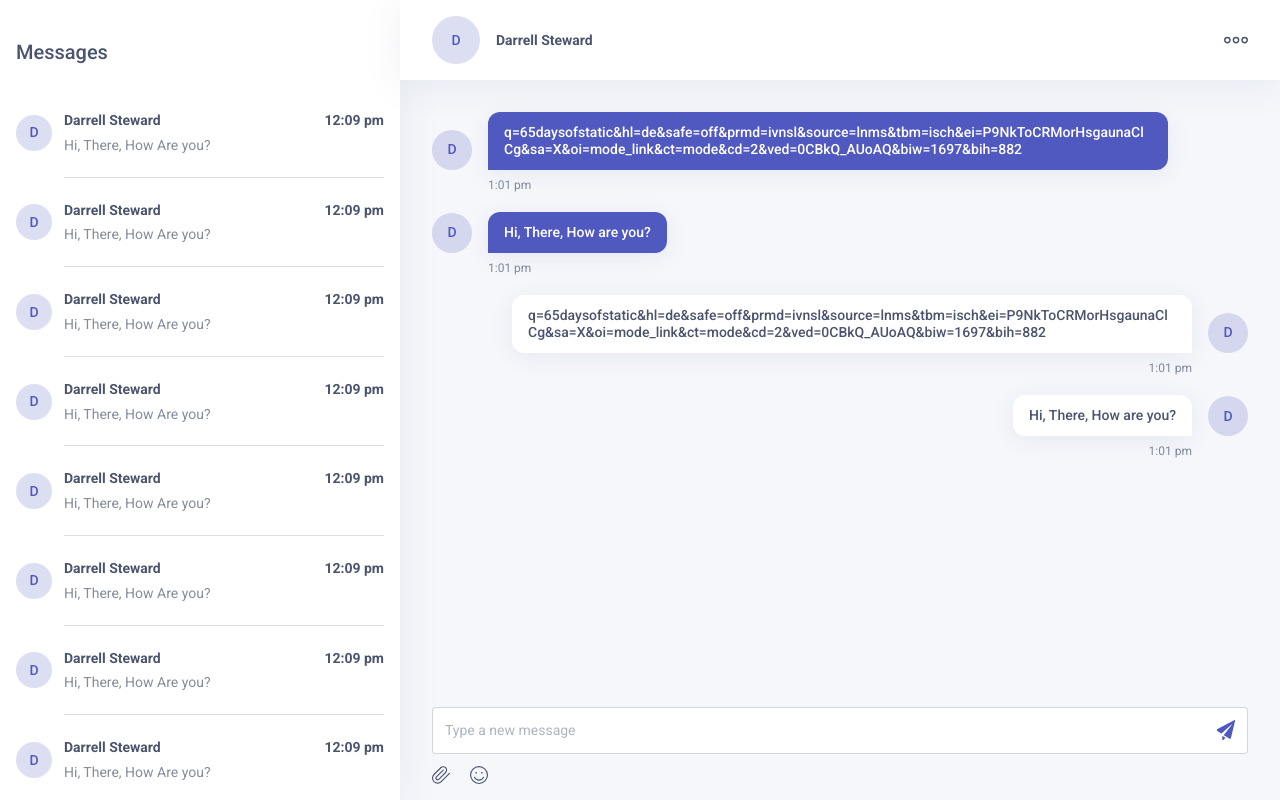
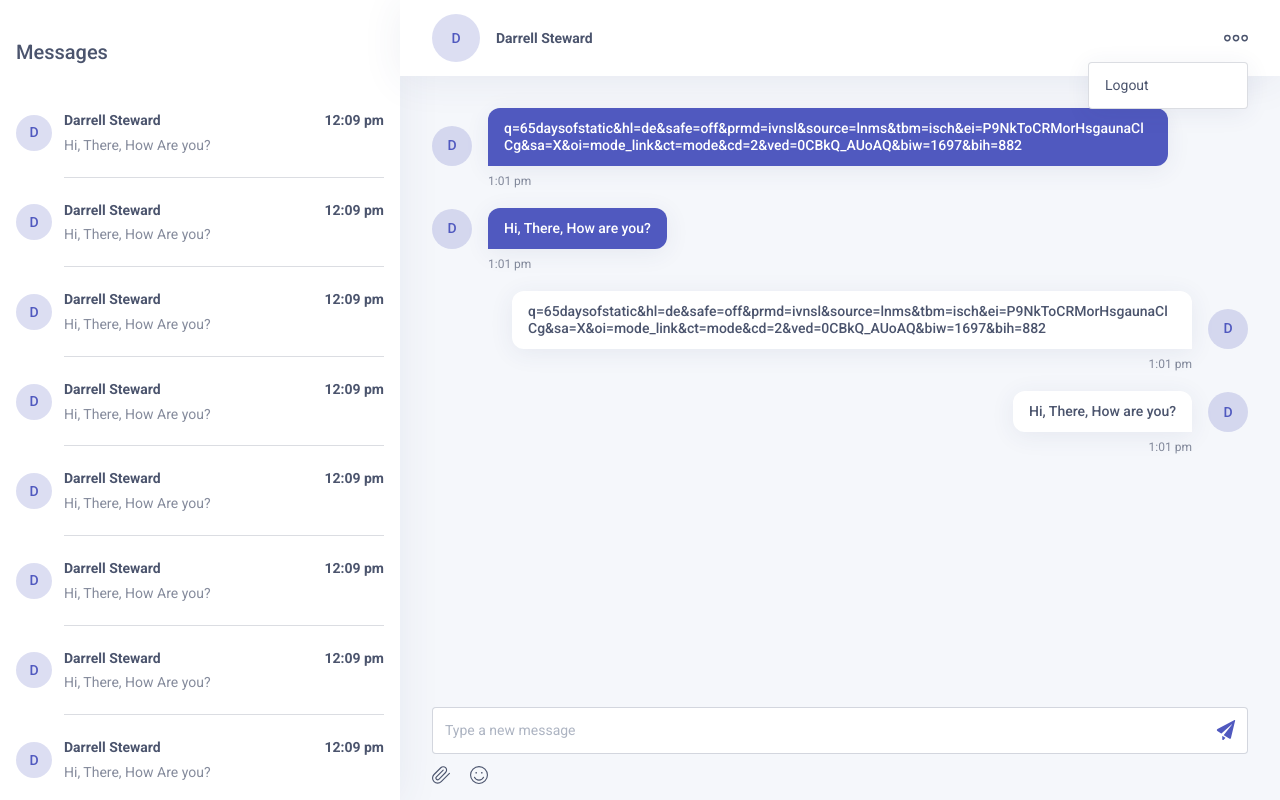
Before and after one commit to sachie-hayashi/chat-app, a React (Create React App) app: page / in a window 1280 px wide. Both pictures are taken after a click on the button 1236 px from the left and 40 px from the top of the page. Built offline with nearby package versions, Linux system fonts and the light colour scheme.

Commit message:
chore: update avatar & chat header menu

```diff
--- a/src/components/Avatar/Avatar.js
+++ b/src/components/Avatar/Avatar.js
@@ -1,19 +1,24 @@
 import PropTypes from 'prop-types';
 import styles from './Avatar.module.scss';
 
-const Avatar = ({ size }) => {
+const Avatar = ({ username, size }) => {
   return (
     <div className={`${styles.root} ${size && styles[size]}`}>
-      <span className={`${styles.avatarText} ratio-content`}>D</span>
+      <span className={`${styles.avatarText} ratio-content`}>
+        {/* 1st letter of username */}
+        {username.substring(0, 1)}
+      </span>
     </div>
   );
 };
 
 Avatar.propTypes = {
+  username: PropTypes.string,
   size: PropTypes.oneOf(['', 'sm', 'lg']),
 };
 
 Avatar.defaultProps = {
+  username: '',
   size: '',
 };
 
--- a/src/components/ChatCard/ChatCard.js
+++ b/src/components/ChatCard/ChatCard.js
@@ -8,7 +8,7 @@ const ChatCard = () => {
       <Link className={`${styles.link} sidebar-container`}>
         <div className={styles.grid}>
           <div className="align-self-center">
-            <Avatar size="sm" />
+            <Avatar username="Darrell Steward" size="sm" />
           </div>
 
           <div className={styles.content}>
--- /dev/null
+++ b/src/components/Menu/Menu.js
@@ -0,0 +1,36 @@
+import { useState, useRef } from 'react';
+import Icon from '../Icon';
+import useClickOutside from '../../hooks/useClickOutside';
+import styles from './Menu.module.scss';
+
+const Menu = () => {
+  const [isOpen, setIsOpen] = useState(false);
+  const ref = useRef(null);
+
+  useClickOutside(ref, () => setIsOpen(false));
+
+  return (
+    <div className="position-relative">
+      <button
+        type="button"
+        ref={ref}
+        className={styles.toggle}
+        onClick={() => setIsOpen(prev => !prev)}
+      >
+        <Icon name="three-dots" />
+      </button>
+
+      {isOpen && (
+        <ul className={`${styles.dropdownMenu} list-unstyled shadow-sm`}>
+          <li>
+            <button type="button" className={styles.dropdownLink}>
+              Logout
+            </button>
+          </li>
+        </ul>
+      )}
+    </div>
+  );
+};
+
+export default Menu;
--- /dev/null
+++ b/src/components/Menu/Menu.module.scss
@@ -0,0 +1,35 @@
+@import '../../styles/core';
+
+.toggle {
+  padding: 0.75rem 0;
+  transition: $transition-base;
+
+  &:hover {
+    color: $link-color;
+  }
+
+  svg path {
+    stroke: currentColor;
+  }
+}
+
+.dropdownMenu {
+  @include position(absolute, $right: 0);
+  min-width: 10rem;
+  border: $border-width solid $border-color;
+  border-radius: $border-radius;
+  background-color: $white;
+}
+
+.dropdownLink {
+  display: block;
+  width: 100%;
+  padding: 0.875rem 1rem;
+  color: inherit;
+  box-sizing: border-box; // for <button>
+
+  &:hover {
+    background-color: $light;
+    color: inherit;
+  }
+}
--- /dev/null
+++ b/src/components/Menu/index.js
@@ -0,0 +1,3 @@
+import Menu from './Menu';
+
+export default Menu;
--- a/src/components/Message/Message.js
+++ b/src/components/Message/Message.js
@@ -10,7 +10,7 @@ const Message = ({ message, side }) => {
         }`}
       >
         <div className={styles.avatar}>
-          <Avatar />
+          <Avatar username="Darrell Steward" />
         </div>
 
         <div className={`${styles.content} shadow-sm`}>
--- /dev/null
+++ b/src/hooks/useClickOutside.js
@@ -0,0 +1,26 @@
+import { useEffect } from 'react';
+
+/**
+ * Execute callback on click outside
+ * @param {object} ref - Element inside (React ref)
+ * @param {function} callback
+ */
+
+const useClickOutside = (ref, callback) => {
+  useEffect(() => {
+    const handleClickOutside = e => {
+      if (typeof callback !== 'function') return;
+      if (ref?.current.contains(e.target)) return;
+
+      callback();
+    };
+
+    document.addEventListener('click', handleClickOutside);
+
+    return () => {
+      document.addEventListener('click', handleClickOutside);
+    };
+  }, [ref, callback]);
+};
+
+export default useClickOutside;
--- a/src/layouts/Header/Header.js
+++ b/src/layouts/Header/Header.js
@@ -1,5 +1,5 @@
 import Avatar from '../../components/Avatar';
-import Icon from '../../components/Icon';
+import Menu from '../../components/Menu';
 import styles from './Header.module.scss';
 
 const Header = () => {
@@ -9,7 +9,7 @@ const Header = () => {
         <div className={styles.content}>
           {/* User */}
           <div className={styles.user}>
-            <Avatar size="lg" />
+            <Avatar username="Darrell Steward" size="lg" />
 
             <span className="fw-bold text-truncate">Darrell Steward</span>
           </div>
@@ -17,9 +17,7 @@ const Header = () => {
           {/* Navigation */}
           <ul className={`${styles.navigation} list-unstyled`}>
             <li>
-              <button type="button">
-                <Icon name="three-dots" />
-              </button>
+              <Menu />
             </li>
           </ul>
         </div>
--- a/src/layouts/Header/Header.module.scss
+++ b/src/layouts/Header/Header.module.scss
@@ -1,7 +1,7 @@
 @import '../../styles/core';
 
 .root {
-  padding: 0.75rem 0;
+  padding: 0.875rem 0;
   background-color: $white;
 }
 
@@ -21,18 +21,4 @@
   display: flex;
   align-items: center;
   column-gap: 2rem;
-
-  button,
-  a {
-    padding: 1rem 0;
-    transition: $transition-base;
-
-    &:hover {
-      color: $link-color;
-    }
-
-    svg path {
-      stroke: currentColor;
-    }
-  }
 }
```
